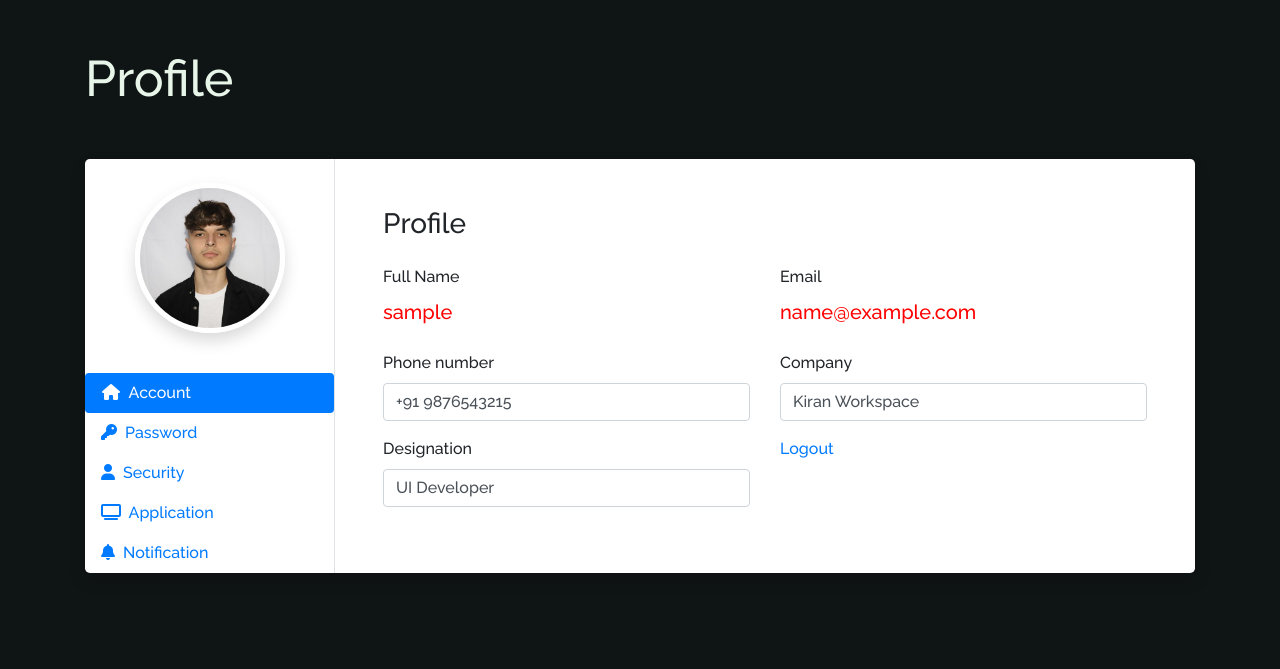
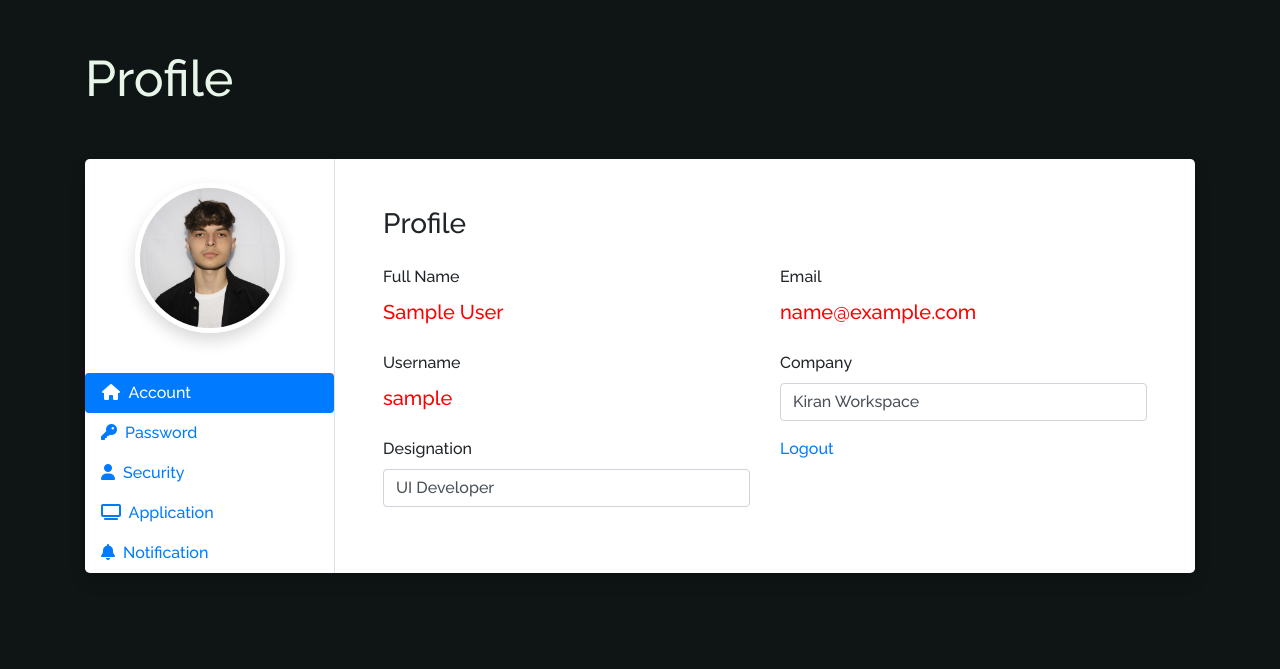
Before and after one commit to lorikmorina/WebProjectGr13, a PHP site: page /profile.php in a window 1280 px wide. Shown: the part 139-808 px from the top of the page. Run offline with PHP 8.4, Linux system fonts and the light colour scheme; the visitor is signed in with stand-in values (Sample User, id 1); some libraries are stand-ins or nearby versions.

Commit message:
profile edit

```diff
--- a/profile.php
+++ b/profile.php
@@ -65,7 +65,7 @@ $showParagraph = false;
 								<div class="form-group">
 								  	<label>Full Name</label><br>
 								  	<label style="font-size:20px;color:red;"><?php
-										echo $_SESSION['user'];
+										echo $_SESSION['fullname'];
 									?></label>
 								</div>
 							</div>
@@ -80,8 +80,10 @@ $showParagraph = false;
 							</div>
 							<div class="col-md-6">
 								<div class="form-group">
-								  	<label>Phone number</label>
-								  	<input type="text" class="form-control" value="+91 9876543215">
+								  	<label>Username</label><br>
+								  	<label style="font-size:20px;color:red;"><?php
+										echo $_SESSION['user'];
+									?></label>
 								</div>
 							</div>
 							<div class="col-md-6">
```
